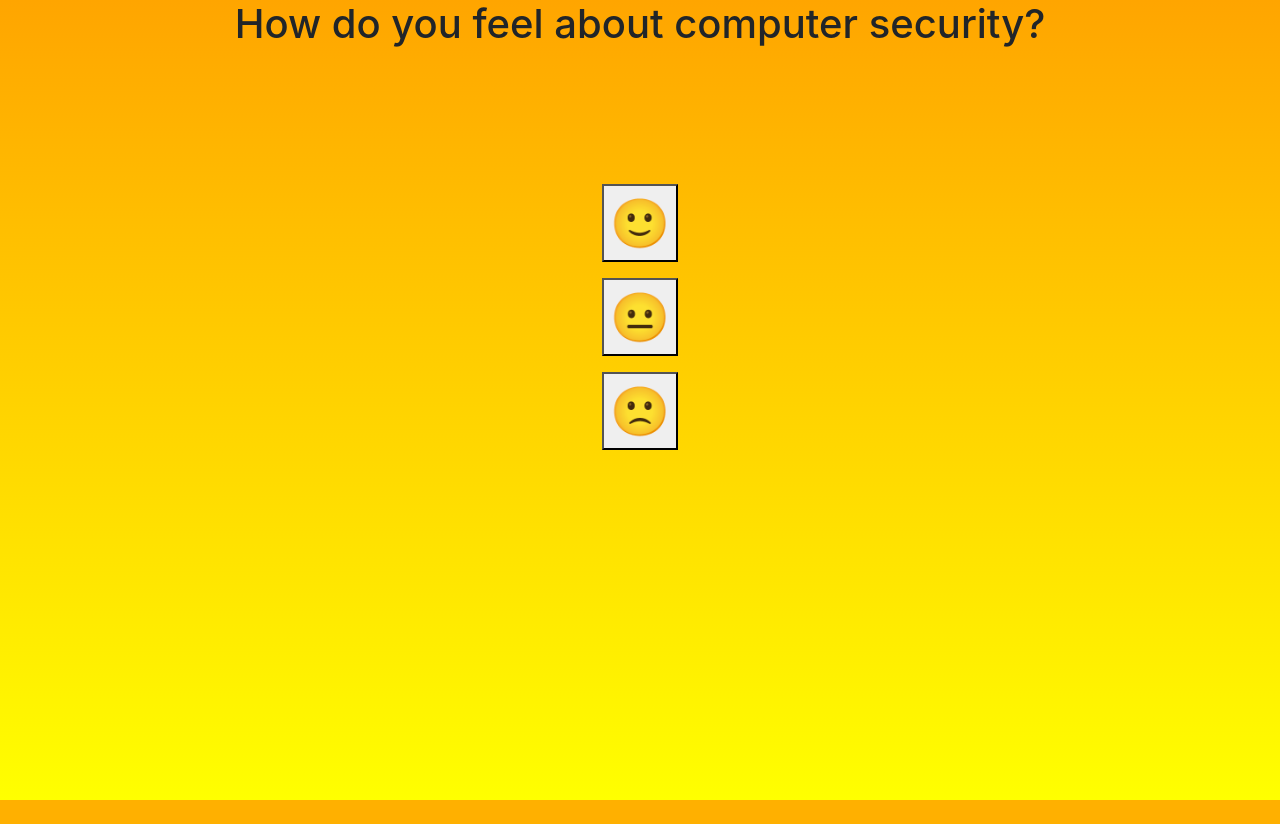
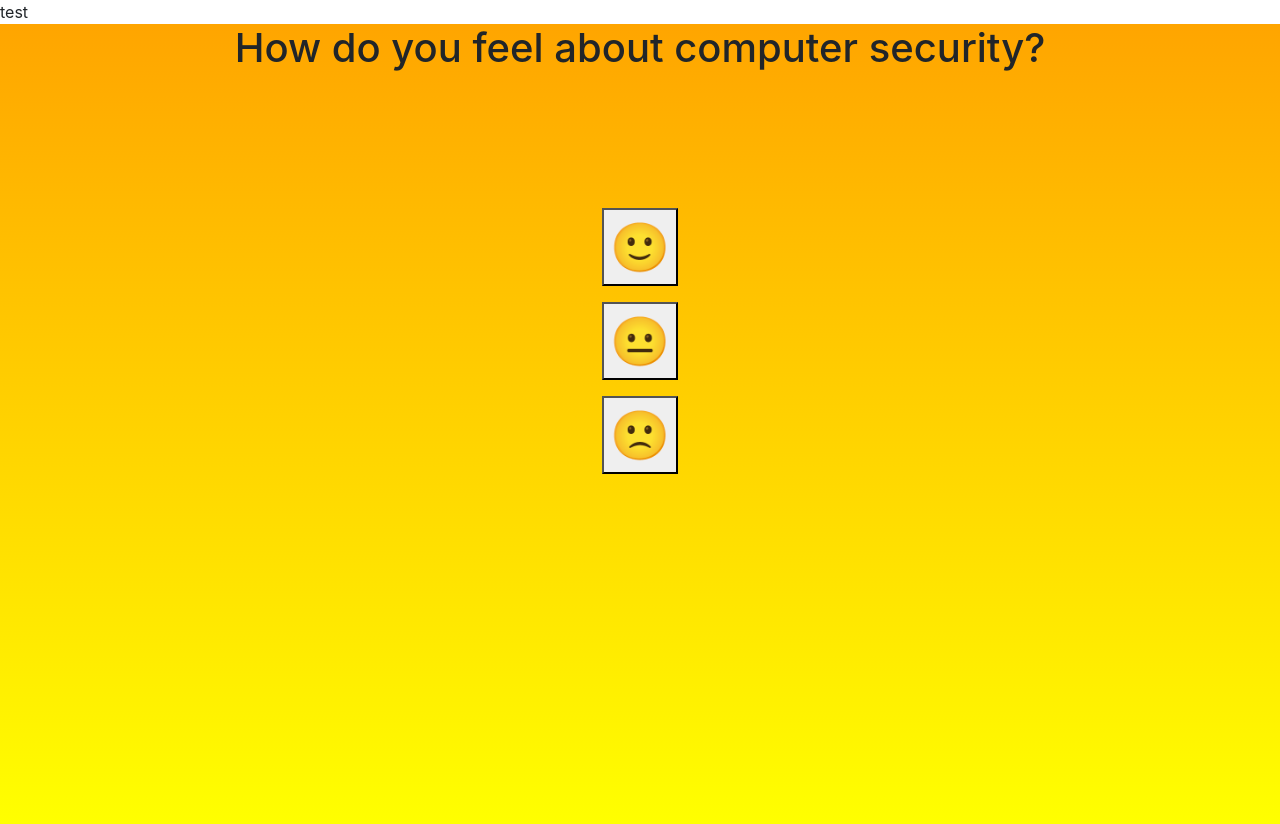
Before and after one commit to Walkmilton/Honours-Project, a PHP site: page / in a window 1280 px wide. Before the commit the page ends 800 px from the top, so only its background shows below. Run offline with PHP 8.4, Linux system fonts and the light colour scheme.

Commit message:
Update index.php

```diff
--- a/index.php
+++ b/index.php
@@ -2,6 +2,7 @@
 session_start();
 
 if(!isset($_SESSION['submitted'])){
+    echo 'test';
     echo "<script>$('#thankYou').modal('show');</script>";
     session_unset();
 }
```
